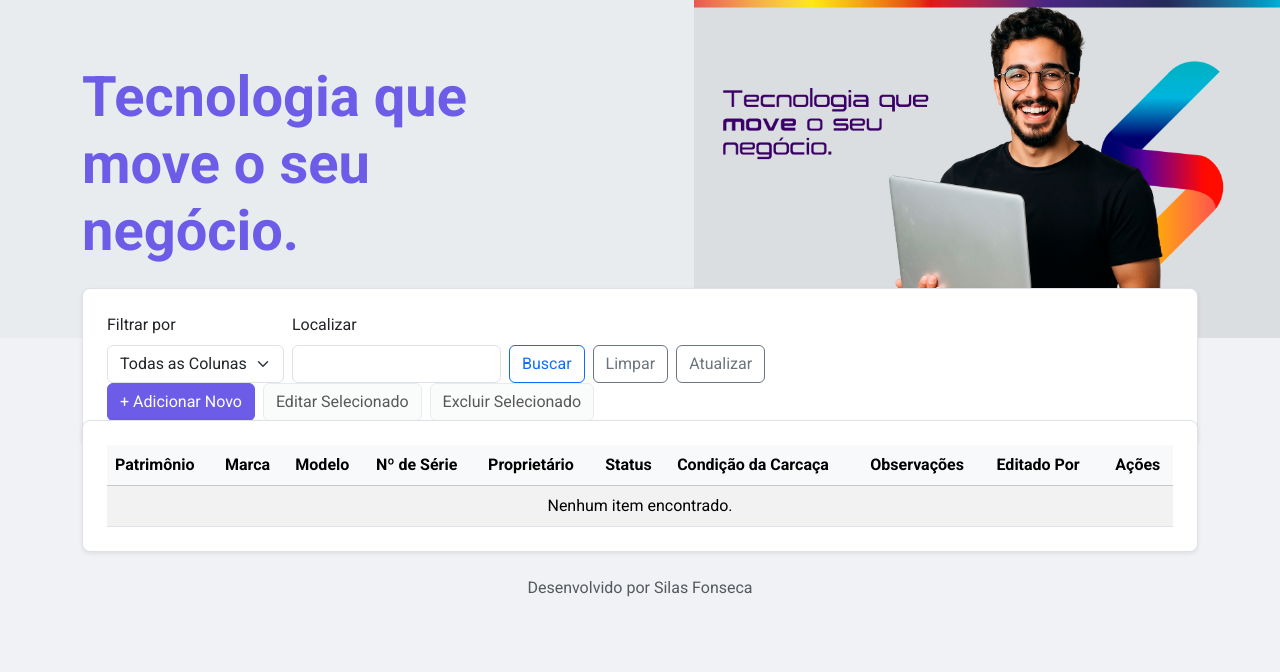
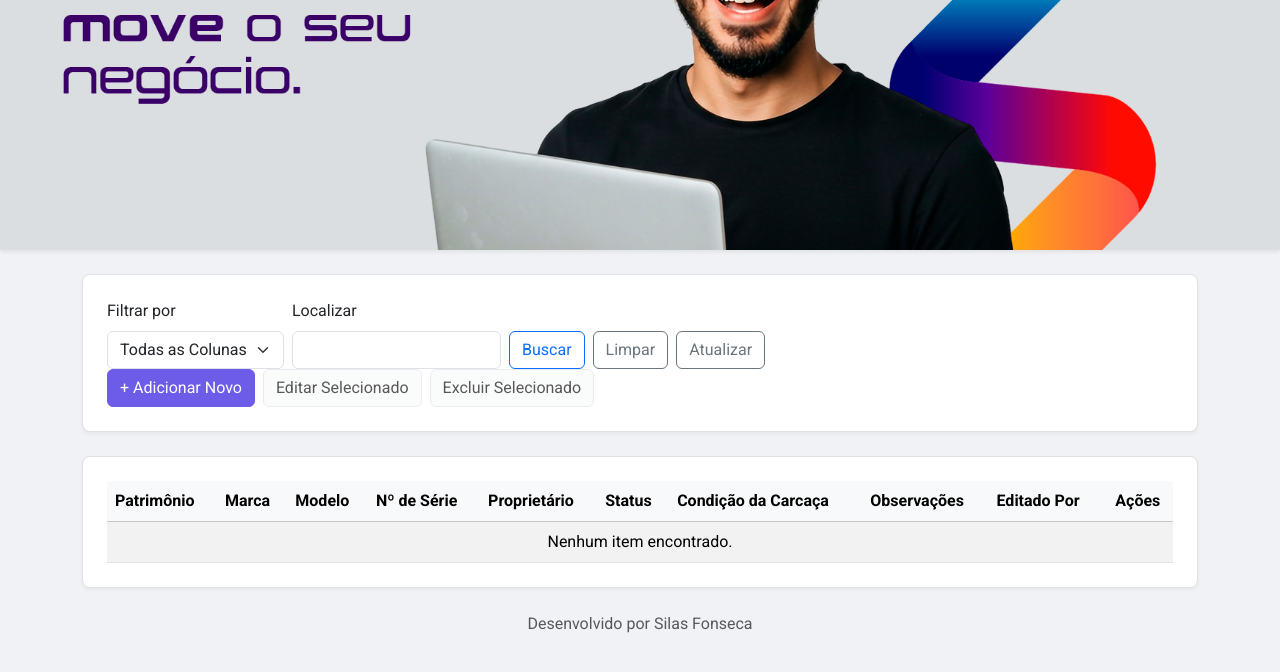
Before and after one commit to silasmfonseca/servitecinventario, a Flask app: page / in a window 1280 px wide. Shown: the top 672 px of the page. Run offline with Flask 3, Linux system fonts and the light colour scheme; the visitor is signed in with stand-in values (Sample User, id 1); data that the repository does not hold is empty.

Commit message:
Update index.html

```diff
--- a/templates/index.html
+++ b/templates/index.html
@@ -18,29 +18,23 @@
             background-color: var(--page-bg);
             font-family: 'Roboto', sans-serif;
         }
+        /* CORREÇÃO: Banner agora apenas exibe a imagem, sem texto HTML por cima */
         .banner {
             background-color: #e9ecef;
             background-image: url('/static/images/banner_servitec.png');
-            background-size: contain;
-            background-position: center right;
+            background-size: cover; /* Usa 'cover' para preencher melhor */
+            background-position: center center;
             background-repeat: no-repeat;
-            padding: 4rem 2rem;
-            min-height: 300px;
+            min-height: 250px; /* Altura ajustada */
         }
-        .banner-title {
-            font-size: 3.5rem;
-            font-weight: 700;
-            color: var(--servitec-purple);
-            line-height: 1.2;
-        }
+
+        /* CORREÇÃO: Removido o 'margin-top' negativo que quebrava o layout */
         .control-panel, .table-panel {
             background-color: #ffffff;
             padding: 1.5rem;
             border-radius: 0.5rem;
             border: 1px solid #dee2e6;
-            margin-top: -50px; /* Efeito de sobreposição */
-            position: relative;
-            z-index: 10;
+            box-shadow: 0 2px 4px rgba(0,0,0,0.05);
         }
         .table {
             white-space: nowrap;
@@ -53,18 +47,10 @@
     </style>
 </head>
 <body>
-    <div class="banner">
-        <div class="container">
-            <div class="row align-items-center">
-                <div class="col-md-6">
-                    <h1 class="banner-title">Tecnologia que<br>move o seu<br>negócio.</h1>
-                </div>
-            </div>
-        </div>
-    </div>
+    <div class="banner shadow-sm"></div>
 
-    <div class="container">
-        <div class="control-panel shadow-sm mb-4">
+    <div class="container mt-4">
+        <div class="control-panel mb-4">
             <div class="d-flex flex-wrap justify-content-between align-items-center">
                 <div class="d-flex flex-wrap align-items-end gap-2">
                     <div class="">
@@ -90,7 +76,7 @@
             </div>
         </div>
 
-        <div class="table-responsive table-panel shadow-sm">
+        <div class="table-responsive table-panel">
              <table class="table table-hover table-striped mb-0">
                 <thead class="table-light">
                     <tr>
```
